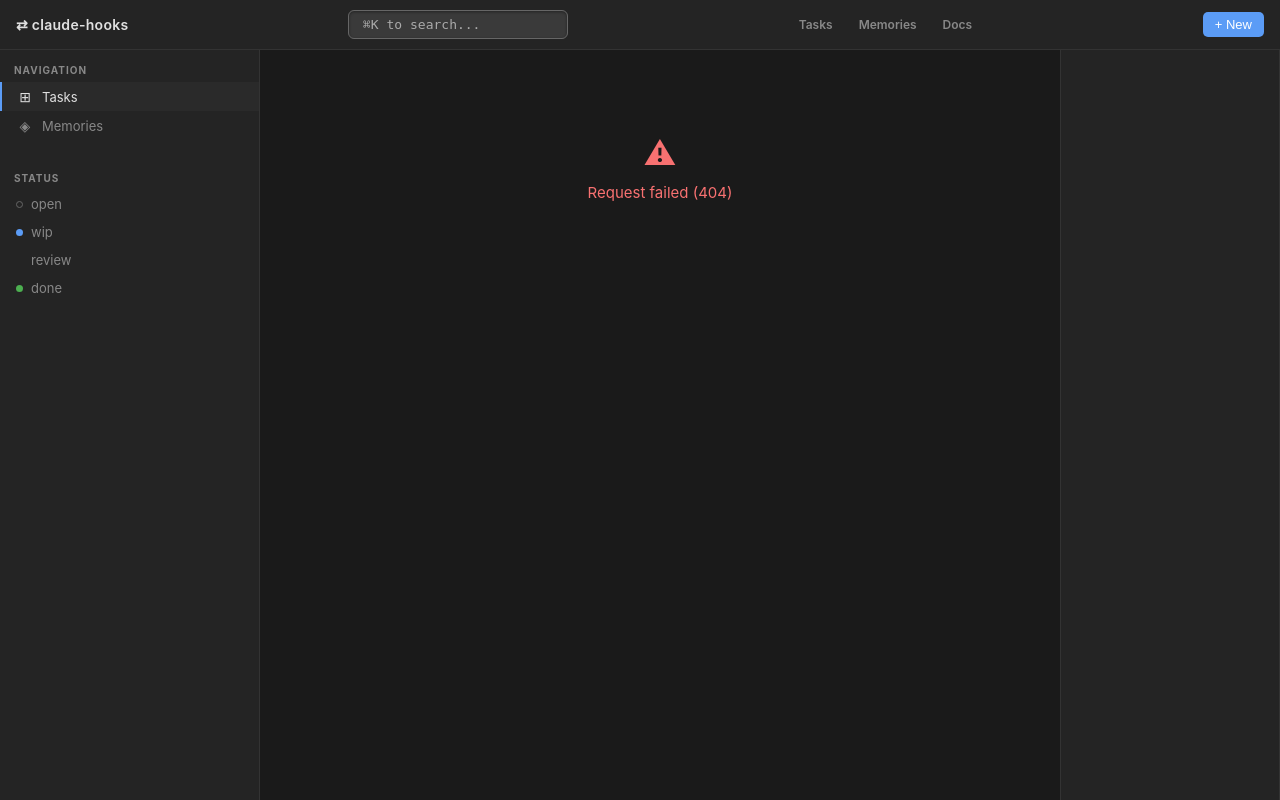
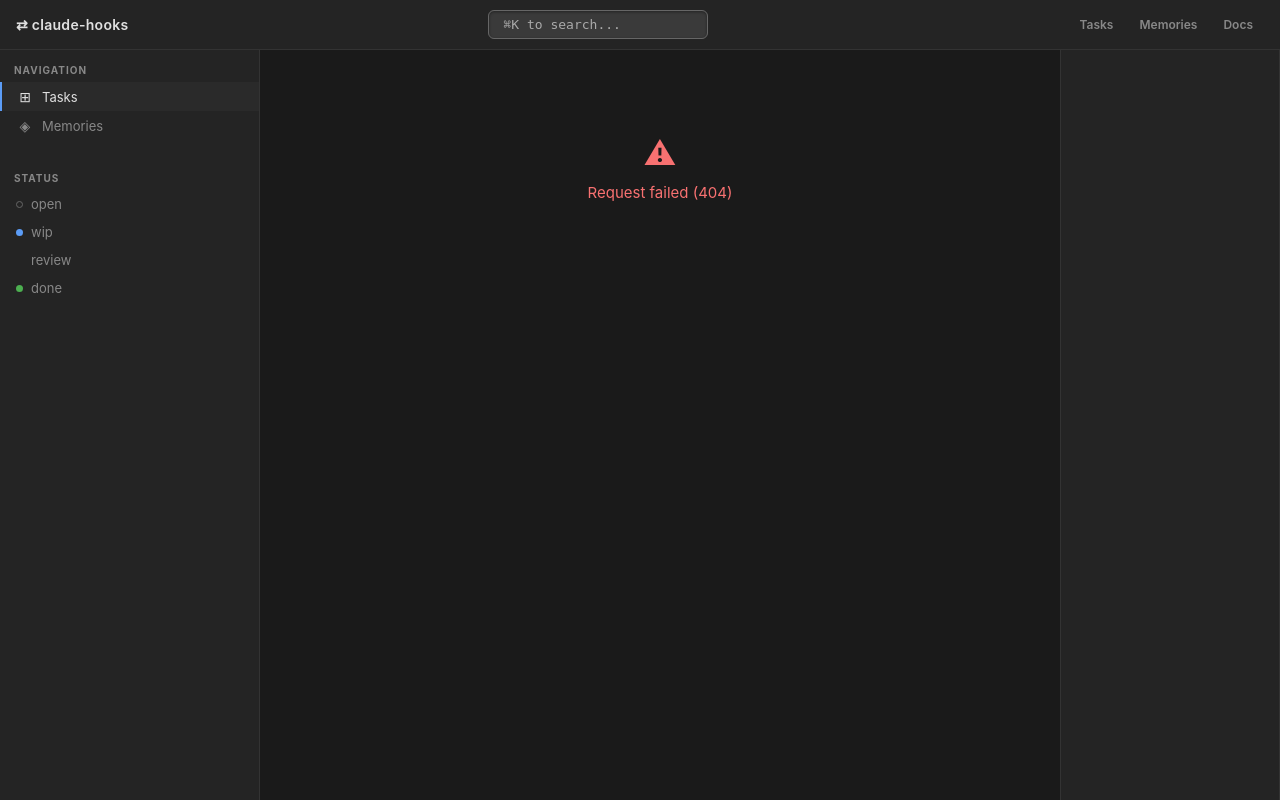
Before and after one commit to debaditya-mohankudo/Lite-Task-Framework-w-Claude-hooks, a Python web app: template hooks/templates/ui/tasks/list.html in a window 1280 px wide. Run offline with Jinja, Linux system fonts and the light colour scheme; the template is opened without the code that fills it, so the values that code supplies are empty; some libraries are stand-ins or nearby versions.

Commit message:
fix(ui): remove + New button from header nav
task:51df207b
epic:75d67a83

```diff
--- a/hooks/templates/ui/base.html
+++ b/hooks/templates/ui/base.html
@@ -100,10 +100,6 @@
       <a class="nav-link" href="/ui/memory/">Memories</a>
       <a class="nav-link" href="/ui/docs/">Docs</a>
     </nav>
-    <button class="btn-new"
-            hx-get="/ui/tasks/new"
-            hx-target="#detail-panel"
-            hx-swap="innerHTML">+ New</button>
   </header>
 
   <div id="cockpit-wrap"
```
